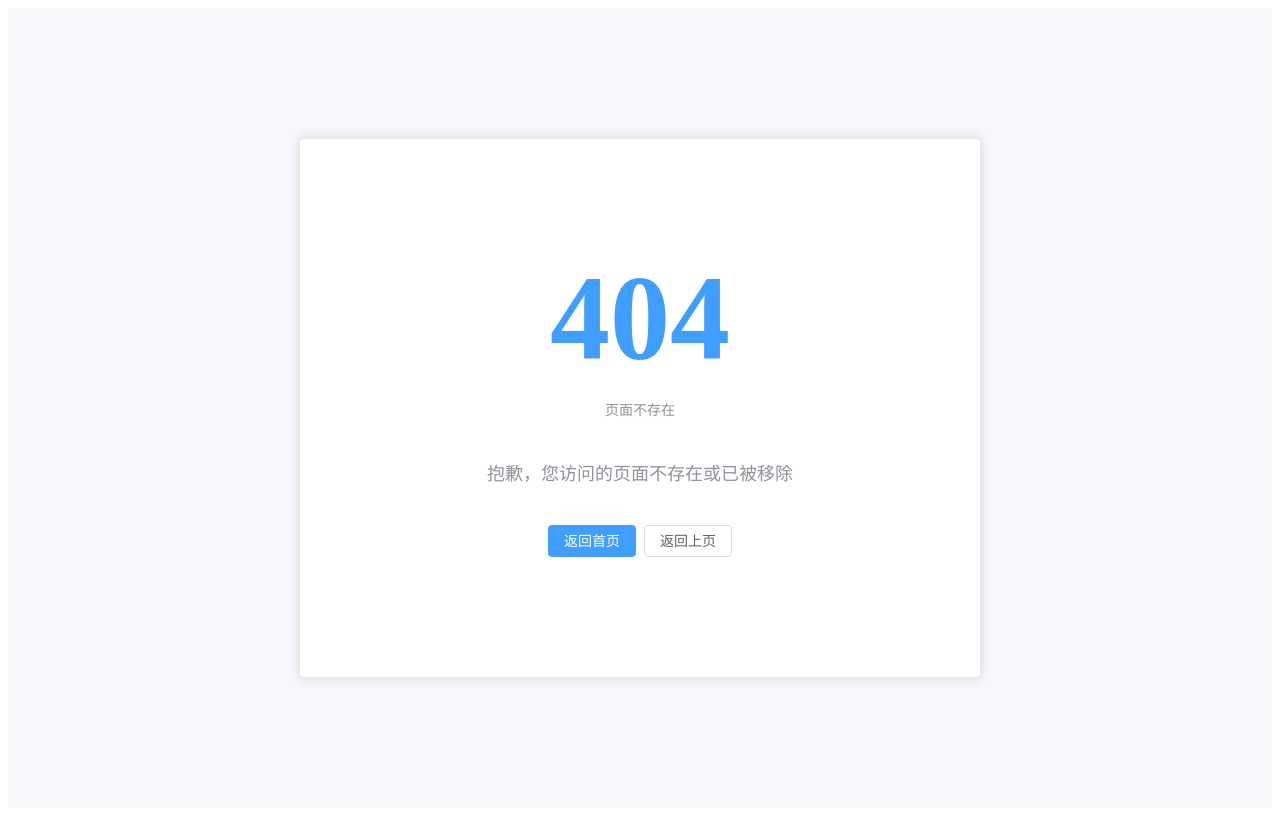
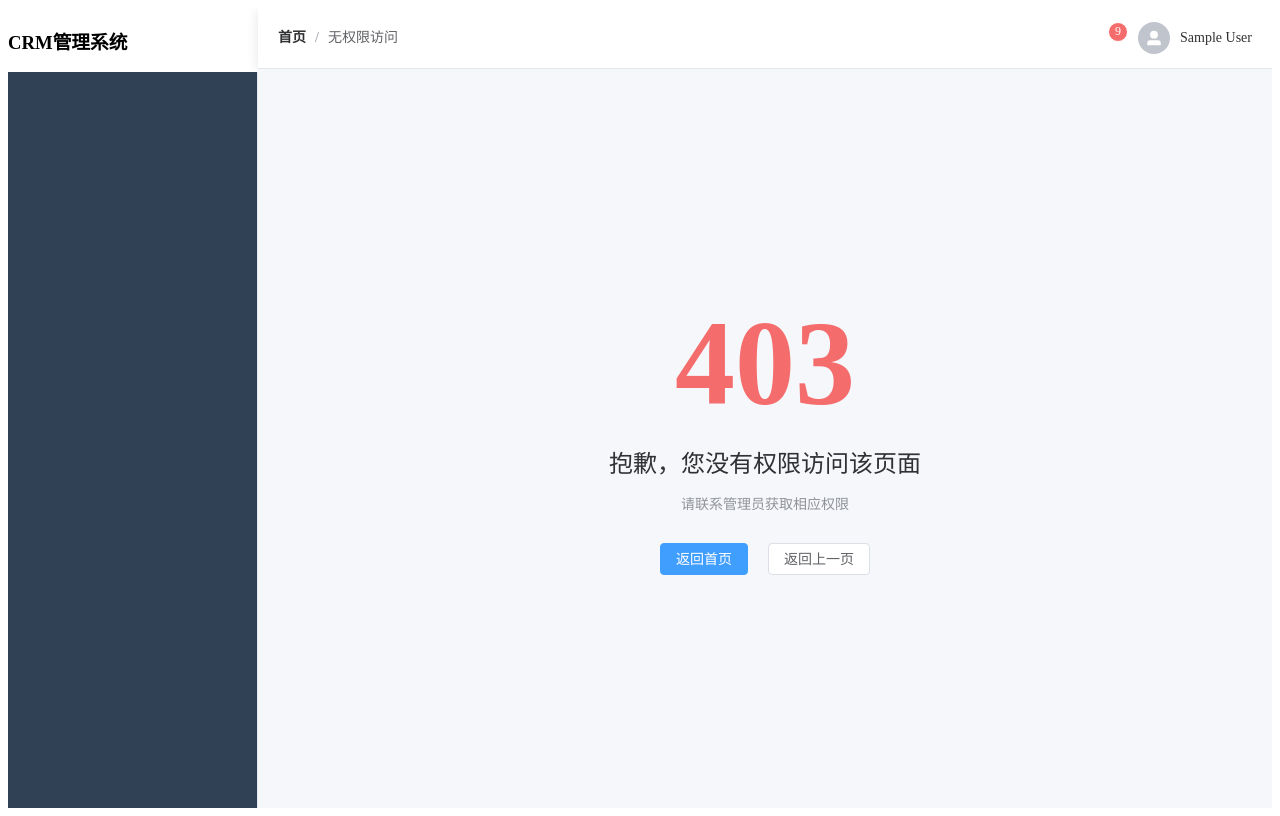
Before and after one commit to lanxiaole/CRM, a Vue app: page /403 in a window 1280 px wide. Before the commit this address had no page. Built offline with nearby package versions, Linux system fonts and the light colour scheme; sample sign-in values are in the browser's storage.

Commit message:
实现菜单权限控制

```diff
--- a/db.json
+++ b/db.json
@@ -41,16 +41,16 @@
       "id": "2",
       "username": "user",
       "name": "普通用户",
-      "role": "admin",
+      "role": "user",
       "avatar": "",
       "token": "user-token-456"
     },
     {
       "id": "3d1f",
       "username": "lanxiaole",
+      "name": "懒小勒",
       "password": "lejiawei1",
-      "name": "懒小勒",
-      "role": "user",
+      "role": "admin",
       "avatar": "",
       "token": "user-token-1771770089039"
     },
@@ -70,13 +70,27 @@
       "name": "管理员",
       "code": "admin",
       "description": "系统管理员，拥有所有权限",
-      "permissions": []
+      "permissions": [
+        "dashboard:view",
+        "customer:view",
+        "customer:add",
+        "customer:edit",
+        "customer:delete",
+        "user:manage",
+        "role:manage",
+        "profile:view"
+      ]
     },
     {
-      "id": "f377",
+      "id": "2",
       "name": "普通用户",
       "code": "user",
-      "description": "只能查看普通功能"
+      "description": "普通员工，只能查看客户和仪表盘",
+      "permissions": [
+        "dashboard:view",
+        "customer:view",
+        "profile:view"
+      ]
     }
   ],
   "statuses": [
--- a/src/components/Sidebar.vue
+++ b/src/components/Sidebar.vue
@@ -1,68 +1,121 @@
 <script setup>
 import { useRoute } from 'vue-router'
+import { useUserStore } from '../stores/userStore'
 import { Odometer, User, Lock, Setting, List } from '@element-plus/icons-vue'
 
 const route = useRoute()
+const userStore = useUserStore()
+
+// 菜单配置
+const menuConfig = [
+  {
+    path: '/',
+    title: '仪表盘',
+    icon: 'Odometer',
+    permission: 'dashboard:view',
+  },
+  {
+    title: '客户管理',
+    icon: 'User',
+    children: [
+      {
+        path: '/customers',
+        title: '客户列表',
+        icon: 'List',
+        permission: 'customer:view',
+      },
+    ],
+  },
+  {
+    title: '权限管理',
+    icon: 'Lock',
+    children: [
+      {
+        path: '/users',
+        title: '用户管理',
+        icon: 'List',
+        permission: 'user:manage',
+      },
+      {
+        path: '/roles',
+        title: '角色管理',
+        icon: 'List',
+        permission: 'role:manage',
+      },
+    ],
+  },
+  {
+    path: '/profile',
+    title: '个人设置',
+    icon: 'Setting',
+    permission: 'profile:view',
+  },
+]
+
+// 图标映射
+const iconMap = {
+  Odometer,
+  User,
+  Lock,
+  Setting,
+  List,
+}
+
+// 过滤有权限的菜单
+const filterMenus = (menus) => {
+  return menus.filter((menu) => {
+    // 有子菜单的情况
+    if (menu.children) {
+      // 过滤子菜单
+      menu.children = filterMenus(menu.children)
+      // 如果子菜单有值，显示父菜单，否则隐藏
+      return menu.children.length > 0
+    }
+    // 没有子菜单的情况，检查是否有权限
+    return userStore.permissions.includes(menu.permission)
+  })
+}
+
+// 最终显示的菜单
+const filteredMenus = filterMenus(menuConfig)
 </script>
 
 <template>
+  <div class="sidebar">
+    <div class="logo">
+      <h3>CRM管理系统</h3>
+    </div>
     <el-menu
       :default-active="route.path"
       class="sidebar-menu"
       router
       mode="vertical"
       :collapse="false"
+      background-color="#304156"
+      text-color="#bfcbd9"
+      active-text-color="#409EFF"
     >
-    <!-- 仪表盘 -->
-    <el-menu-item index="/">
-      <template #icon>
-        <odometer />
+      <!-- 动态渲染菜单 -->
+      <template v-for="menu in filteredMenus" :key="menu.path || menu.title">
+        <!-- 有子菜单的情况 -->
+        <el-sub-menu v-if="menu.children && menu.children.length > 0" :index="menu.title">
+          <template #title>
+            <el-icon><component :is="iconMap[menu.icon]" /></el-icon>
+            <span>{{ menu.title }}</span>
           </template>
-      <span>仪表盘</span>
-    </el-menu-item>
-
-    <!-- 客户管理 -->
-    <el-sub-menu index="customer">
-      <template #icon>
-        <user />
-      </template>
-      <template #title>客户管理</template>
-      <el-menu-item index="/customers">
-        <template #icon>
-          <list />
-        </template>
-        客户列表
+          <el-menu-item v-for="subMenu in menu.children" :key="subMenu.path" :index="subMenu.path">
+            <el-icon><component :is="iconMap[subMenu.icon]" /></el-icon>
+            <span>{{ subMenu.title }}</span>
           </el-menu-item>
         </el-sub-menu>
-
-    <!-- 权限管理 -->
-    <el-sub-menu index="auth">
-      <template #icon>
-        <lock />
+        <!-- 没有子菜单的情况 -->
+        <el-menu-item v-else :index="menu.path">
+          <el-icon><component :is="iconMap[menu.icon]" /></el-icon>
+          <span>{{ menu.title }}</span>
+        </el-menu-item>
       </template>
-      <template #title>权限管理</template>
-      <el-menu-item index="/users">
-        <template #icon>
-          <list />
-        </template>
-        用户管理
-      </el-menu-item>
-      <el-menu-item index="/roles">
-        <template #icon>
-          <list />
-        </template>
-        角色管理
-      </el-menu-item>
-    </el-sub-menu>
-
-    <!-- 个人设置 -->
-    <el-menu-item index="/profile">
-      <template #icon>
-        <setting />
-      </template>
-      <span>个人设置</span>
-    </el-menu-item>
     </el-menu>
+  </div>
 </template>
 
 <style scoped>
--- a/src/router/index.js
+++ b/src/router/index.js
@@ -1,4 +1,6 @@
 import { createRouter, createWebHistory } from 'vue-router'
+import { useUserStore } from '../stores/userStore'
+import { ElMessage } from 'element-plus'
 
 const router = createRouter({
   history: createWebHistory(import.meta.env.BASE_URL),
@@ -18,56 +20,71 @@ const router = createRouter({
           name: 'dashboard',
           component: () => import('../views/DashboardView.vue'),
           meta: {
-            breadcrumb: '仪表盘'
-          }
+            breadcrumb: '仪表盘',
+            permission: 'dashboard:view',
+          },
         },
         {
           path: 'customers',
           name: 'customer-list',
           component: () => import('../views/CustomerListView.vue'),
           meta: {
-            breadcrumb: '客户列表'
-          }
+            breadcrumb: '客户列表',
+            permission: 'customer:view',
+          },
         },
         {
           path: 'customers/:id',
           name: 'customer-detail',
           component: () => import('../views/CustomerDetailView.vue'),
           meta: {
-            breadcrumb: '客户详情'
-          }
+            breadcrumb: '客户详情',
+            permission: 'customer:view',
+          },
         },
         {
           path: 'customers/form',
           name: 'customer-form',
           component: () => import('../views/CustomerFormView.vue'),
           meta: {
-            breadcrumb: '客户表单'
-          }
+            breadcrumb: '客户表单',
+            permission: 'customer:view',
+          },
         },
         {
           path: 'users',
           name: 'user-manage',
           component: () => import('../views/UserManageView.vue'),
           meta: {
-            breadcrumb: '用户管理'
-          }
+            breadcrumb: '用户管理',
+            permission: 'user:manage',
+          },
         },
         {
           path: 'roles',
           name: 'role-manage',
           component: () => import('../views/RoleManageView.vue'),
           meta: {
-            breadcrumb: '角色管理'
-          }
+            breadcrumb: '角色管理',
+            permission: 'role:manage',
+          },
         },
         {
           path: 'profile',
           name: 'profile',
           component: () => import('../views/ProfileView.vue'),
           meta: {
-            breadcrumb: '个人设置'
-          }
+            breadcrumb: '个人设置',
+            permission: 'profile:view',
+          },
+        },
+        {
+          path: '403',
+          name: 'forbidden',
+          component: () => import('../views/ForbiddenView.vue'),
+          meta: {
+            breadcrumb: '无权限访问',
+          },
         },
       ],
     },
@@ -79,21 +96,39 @@ const router = createRouter({
   ],
 })
 
-// 全局前置守卫
-router.beforeEach((to, from) => {
-  const isLoggedIn = !!localStorage.getItem('token')
+// 全局路由守卫：权限校验
+router.beforeEach((to, from, next) => {
+  const userStore = useUserStore()
 
-  // 已登录状态下访问登录页，跳回来源页或首页
-  if (to.path === '/login' && isLoggedIn) {
-    return from.path !== '/login' ? from.path : '/'
+  // 登录页直接放行
+  if (to.path === '/login') {
+    next()
+    return
   }
 
-  // 未登录访问非登录页，跳转到登录页
-  if (!isLoggedIn && to.path !== '/login') {
-    return '/login'
+  // 未登录跳转到登录页
+  if (!userStore.isLoggedIn) {
+    next('/login')
+    return
   }
 
-  return true
+  // 初始化用户信息和权限
+  userStore.initUserInfo()
+
+  // 检查是否需要权限
+  const requiredPermission = to.meta.permission
+  if (requiredPermission) {
+    // 检查用户是否有该权限
+    if (userStore.permissions.includes(requiredPermission)) {
+      next()
+    } else {
+      ElMessage.error('您没有权限访问该页面')
+      next('/403')
+    }
+  } else {
+    // 不需要权限的页面直接放行
+    next()
+  }
 })
 
 export default router
--- a/src/stores/userStore.js
+++ b/src/stores/userStore.js
@@ -1,5 +1,6 @@
 import { defineStore } from 'pinia'
 import { loginApi } from '../api/user'
+import { getRoleListApi } from '../api/role'
 import router from '../router'
 import { ElMessage } from 'element-plus'
 
@@ -8,6 +9,7 @@ export const useUserStore = defineStore('user', {
     userInfo: {},
     token: localStorage.getItem('token') || '',
     isLoggedIn: !!localStorage.getItem('token'),
+    permissions: JSON.parse(localStorage.getItem('permissions') || '[]'), // 当前用户权限列表
   }),
 
   actions: {
@@ -29,6 +31,14 @@ export const useUserStore = defineStore('user', {
             this.isLoggedIn = true
             localStorage.setItem('token', user.token)
             localStorage.setItem('userInfo', JSON.stringify(user))
+
+            // 获取角色权限列表
+            const roles = await getRoleListApi()
+            const currentRole = roles.find((role) => role.code === user.role)
+            if (currentRole) {
+              this.permissions = currentRole.permissions
+              localStorage.setItem('permissions', JSON.stringify(currentRole.permissions))
+            }
 
             ElMessage.success('登录成功')
             router.push('/')
@@ -53,8 +63,10 @@ export const useUserStore = defineStore('user', {
       this.userInfo = {}
       this.token = ''
       this.isLoggedIn = false
+      this.permissions = []
       localStorage.removeItem('token')
       localStorage.removeItem('userInfo')
+      localStorage.removeItem('permissions')
       ElMessage.success('已退出登录')
       router.push('/login')
     },
--- /dev/null
+++ b/src/views/ForbiddenView.vue
@@ -0,0 +1,65 @@
+<script setup>
+import { useRouter } from 'vue-router'
+
+const router = useRouter()
+
+const goHome = () => {
+  router.push('/')
+}
+
+const goBack = () => {
+  router.go(-1)
+}
+</script>
+
+<template>
+  <div class="forbidden-container">
+    <div class="forbidden-content">
+      <h1 class="code">403</h1>
+      <p class="message">抱歉，您没有权限访问该页面</p>
+      <p class="tip">请联系管理员获取相应权限</p>
+      <div class="actions">
+        <el-button type="primary" @click="goHome">返回首页</el-button>
+        <el-button @click="goBack">返回上一页</el-button>
+      </div>
+    </div>
+  </div>
+</template>
+
+<style scoped>
+.forbidden-container {
+  height: calc(100vh - 60px);
+  display: flex;
+  align-items: center;
+  justify-content: center;
+  background: #f5f7fa;
+}
+
+.forbidden-content {
+  text-align: center;
+}
+
+.code {
+  font-size: 120px;
+  font-weight: bold;
+  color: #f56c6c;
+  margin: 0;
+  line-height: 1;
+}
+
+.message {
+  font-size: 24px;
+  color: #303133;
+  margin: 20px 0 10px;
+}
+
+.tip {
+  font-size: 14px;
+  color: #909399;
+  margin-bottom: 30px;
+}
+
+.actions .el-button {
+  margin: 0 10px;
+}
+</style>
```
Lines whose indentation alone changed are shown as unchanged.
